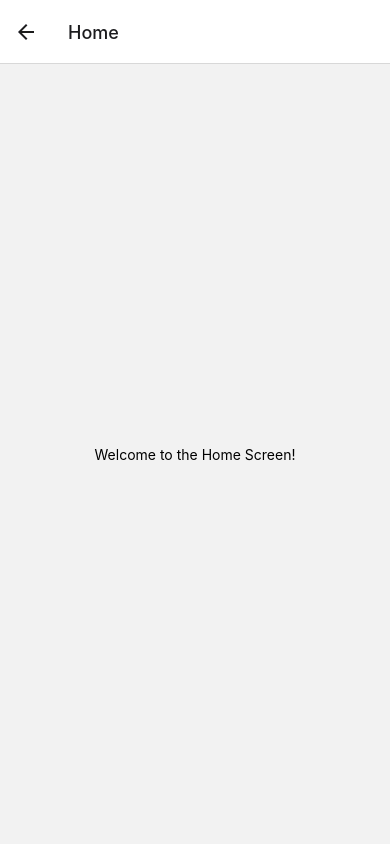
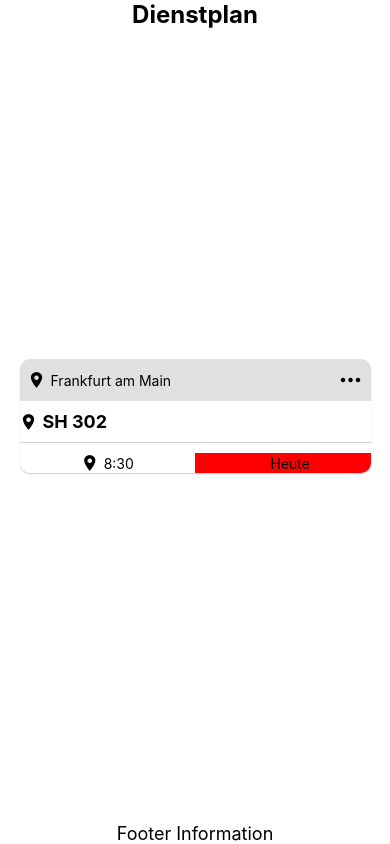
Before and after one commit to dorcy-12/SH-Chauffeur, a React Native app: screen /Home in a window 390 px wide. Built offline with nearby package versions, Linux system fonts and the light colour scheme.

Commit message:
diensplan cards made

```diff
--- /dev/null
+++ b/Components/Card.js
@@ -0,0 +1,103 @@
+import React from "react";
+import { View, Text, StyleSheet } from "react-native";
+import { Ionicons } from "@expo/vector-icons"; // Assuming you use Expo
+
+const Card = ({ number, time, date, location }) => {
+  return (
+    <View style={styles.cardContainer}>
+      <View style={styles.cardHeader}>
+        <Ionicons name="location-sharp" size={18} color="black" />
+        <Text style={styles.locationText}>{location}</Text>
+        <Ionicons name="ellipsis-horizontal" size={24} color="black" />
+      </View>
+      <View style = {styles.cardContent}>
+        <View style={styles.cardNumber}>
+          <Ionicons name="location-sharp" size={18} color="black" />
+          <Text style={styles.carNumber}>{number}</Text>
+        </View>
+
+
+        <View style={styles.separator} />
+
+        <View style={styles.timeDateContainer}>
+          <View style={styles.timeWrapper}>
+            <Ionicons name="location-sharp" size={18} color="black" />
+            <Text style={styles.timeText}>{time}</Text>
+          </View>
+          <View style={styles.dateWrapper}>
+            <Text style={styles.dateText}>{date}</Text>
+          </View>
+        </View>
+      </View>
+    </View>
+  );
+};
+
+const styles = StyleSheet.create({
+  cardContainer: {
+    flexDirection: "column",
+    width: "90%",
+    borderRadius: 10,
+    backgroundColor: "#fff",
+    shadowColor: "#000",
+    shadowOffset: { width: 0, height: 1 },
+    shadowOpacity: 0.2,
+    shadowRadius: 1.5,
+    elevation: 3,
+    marginBottom: 20,
+    overflow: "hidden",
+    //padding: 15,
+  },
+  cardHeader: {
+    flexDirection: "row",
+    justifyContent: "space-between",
+    alignItems: "center",
+    width: "100%",
+    backgroundColor: "#e0e0e0", // Placeholder color, adjust as needed
+    padding: 8,
+  },
+  locationText: {
+    marginLeft: 5,
+    flex: 1,
+  },
+  cardNumber: {
+    flexDirection: "row",
+    alignItems: "center",
+    marginTop: 10,
+  },
+  carNumber: {
+    marginLeft: 5,
+    flex: 1,
+    fontSize: 18,
+    fontWeight: "bold",
+  },
+  separator: {
+    height: 1,
+    backgroundColor: "lightgray",
+    marginVertical: 10,
+  },
+  timeDateContainer: {
+    flexDirection: "row",
+  },
+  timeWrapper: {
+    flex: 1,
+    flexDirection: "row",
+    alignItems: "center",
+    justifyContent: "center",
+  },
+  dateWrapper: {
+    flex: 1,
+    backgroundColor: "red",
+    alignItems: "center",
+    justifyContent: "center",
+  },
+  timeText: {
+    marginLeft: 5,
+  },
+  dateText: {
+    marginLeft: 15,
+    right: 0,
+  },
+});
+
+export default Card;
--- a/Navigator/StackNavigator.js
+++ b/Navigator/StackNavigator.js
@@ -10,7 +10,7 @@ function StackNavigator() {
     <Stack.Navigator>
       <Stack.Screen name="login" component={LoginScreen} options={{headerShown: false}}/>
 
-      <Stack.Screen name="Home" component={HomeScreen} />
+      <Stack.Screen name="Home" component={HomeScreen} options={{headerShown: false}}/>
     </Stack.Navigator>
   );
 }
--- a/screens/home.js
+++ b/screens/home.js
@@ -1,13 +1,69 @@
-// screens/HomeScreen.js
 import React from "react";
-import { View, Text } from "react-native";
+import { StyleSheet, Text, View, Image, Button, Platform, SafeAreaView, StatusBar } from "react-native";
+import Card from "../Components/Card";
 
 function HomeScreen() {
   return (
-    <View style={{ flex: 1, justifyContent: "center", alignItems: "center" }}>
-      <Text>Welcome to the Home Screen!</Text>
-    </View>
+    <SafeAreaView style={styles.container}>
+      {/* Header */}
+      <View style={styles.header}>
+        <Text style={styles.title}>Dienstplan</Text>
+      </View>
+
+      {/* Content */}
+      <View style={styles.content}>
+        <Card
+          number="SH 302"
+          location= "Frankfurt am Main"
+          time = "8:30"
+          date = "Heute"
+        />
+        {/* Add more cards as needed */}
+      </View>
+
+      {/* Footer */}
+      <View style={styles.footer}>
+        <Text style={styles.footerText}>Footer Information</Text>
+      </View>
+    </SafeAreaView>
   );
 }
 
+const styles = StyleSheet.create({
+  container: {
+    flex: 1,
+    backgroundColor: "#fff",
+    paddingTop: Platform.OS == "android" ? StatusBar.currentHeight: 0
+  },
+  image: {
+    width: "100%",
+    height: "100%",
+    position: "absolute",
+  },
+  header: {
+    width: "100%",
+    alignItems: "center",
+    justifyContent: "center",
+    // Add any other styling
+  },
+  title: {
+    fontSize: 24,
+    fontWeight: "bold",
+  },
+  content: {
+    flex: 1,
+    alignItems: "center",
+    justifyContent: "center",
+    // Add any other styling
+  },
+  footer: {
+    width: "100%",
+    alignItems: "center",
+    justifyContent: "center",
+    // Add any other styling
+  },
+  footerText: {
+    fontSize: 18,
+  },
+});
 export default HomeScreen;
```
